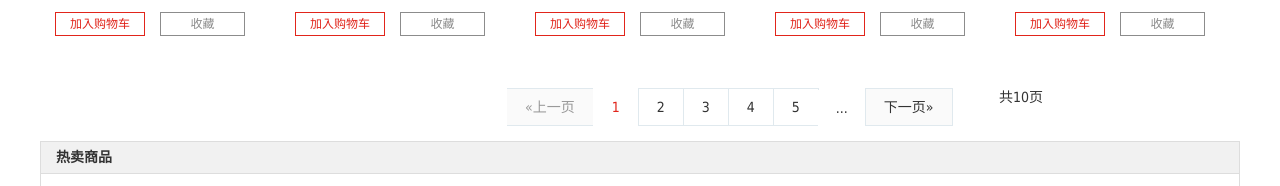
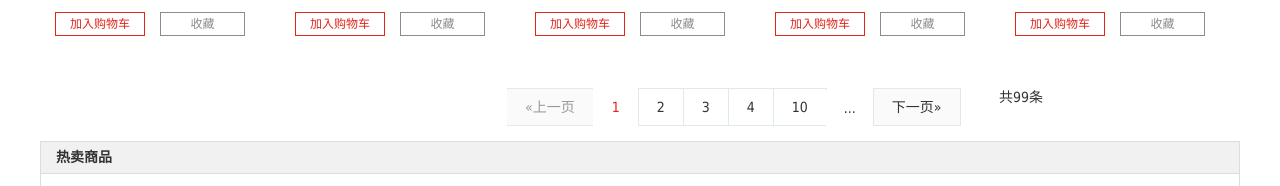
Before and after one commit to Kerwin-Jin/zekshop, a Vue app: page /#/search/1 in a window 1280 px wide. Shown: the part 1413-1599 px from the top of the page. Built offline with nearby package versions, Linux system fonts and the light colour scheme; no server answers; a small style sheet from the web is missing.

Commit message:
start pagination component

```diff
--- /dev/null
+++ b/src/components/Pagination/index.vue
@@ -0,0 +1,175 @@
+<template>
+  <div class="fr page">
+    <div class="sui-pagination clearfix">
+      <ul>
+        <li class="prev disabled">
+          <a href="#">«上一页</a>
+        </li>
+        <li class="active">
+          <a href="#">1</a>
+        </li>
+        <li>
+          <a href="#">2</a>
+        </li>
+        <li>
+          <a href="#">3</a>
+        </li>
+        <li>
+          <a href="#">4</a>
+        </li>
+        <li>
+          <a href="#">{{totalPageNum}}</a>
+        </li>
+        <li class="dotted"><span>...</span></li>
+        <li class="next">
+          <a href="#">下一页»</a>
+        </li>
+      </ul>
+      <div><span>共{{total}}条&nbsp;</span></div>
+    </div>
+  </div>
+</template>
+
+<script>
+export default {
+    name:"Pagination",
+    data(){
+        return{
+
+        }
+    },
+    props:{
+        currentPageNum:{
+            type:Number,
+            default:1
+        },
+        total:{
+            type:Number,
+            default:99
+        },
+        pageSize:{
+            type:Number,
+            default:10
+        },
+        continueNum:{
+            type:Number,
+            required:true
+        }
+    },
+    computed:{
+
+        // 计算总页码
+        totalPageNum(){
+            return Math.ceil(this.total / this.pageSize);
+        },
+
+        // 计算连续页的起始位置和结束位置
+        startEnd(){
+            let {continueNum,currentPageNum,totalPageNum} = this;
+            let start = 0, end = 0;
+
+            if(continueNum >= totalPageNum){
+                start = 1;
+                end = totalPageNum;
+            }else{
+
+                // 正常情况
+                start = currentPageNum - Math.floor(continueNum / 2);
+                end = currentPageNum + Math.floor(continueNum / 2);
+
+                //非正常情况
+                if(start<=0){
+                    start = 1;
+                    end = continueNum;
+                }
+                if(end > totalPageNum){
+                    end = totalPageNum;
+                    start = totalPageNum - continueNum + 1;
+                }
+            }
+
+            return{start,end};
+        }
+
+    }
+};
+</script>
+
+<style lang="less" scoped>
+.page {
+  width: 733px;
+  height: 66px;
+  overflow: hidden;
+  float: right;
+  .sui-pagination {
+    margin: 18px 0;
+    ul {
+      margin-left: 0;
+      margin-bottom: 0;
+      vertical-align: middle;
+      width: 490px;
+      float: left;
+      li {
+        line-height: 18px;
+        display: inline-block;
+        a {
+          position: relative;
+          float: left;
+          line-height: 18px;
+          text-decoration: none;
+          background-color: #fff;
+          border: 1px solid #e0e9ee;
+          margin-left: -1px;
+          font-size: 14px;
+          padding: 9px 18px;
+          color: #333;
+        }
+        &.active {
+          a {
+            background-color: #fff;
+            color: #e1251b;
+            border-color: #fff;
+            cursor: default;
+          }
+        }
+        &.prev {
+          a {
+            background-color: #fafafa;
+          }
+        }
+        &.disabled {
+          a {
+            color: #999;
+            cursor: default;
+          }
+        }
+        &.dotted {
+          span {
+            margin-left: -1px;
+            position: relative;
+            float: left;
+            line-height: 18px;
+            text-decoration: none;
+            background-color: #fff;
+            font-size: 14px;
+            border: 0;
+            padding: 9px 18px;
+            color: #333;
+          }
+        }
+        &.next {
+          a {
+            background-color: #fafafa;
+          }
+        }
+      }
+    }
+    div {
+      color: #333;
+      font-size: 14px;
+      float: right;
+      width: 241px;
+    }
+  }
+}
+</style>
--- a/src/main.js
+++ b/src/main.js
@@ -8,9 +8,10 @@ import "swiper/css/swiper.min.css"
 Vue.config.productionTip = false
 
 import TypeNav from "@/components/TypeNav"
+import Pagination from "@/components/Pagination"
 // 全局注册的组件，如果一个非路由组件被多个组件使用，那么定义在components，注册在全局
 Vue.component("TypeNav",TypeNav);
-
+Vue.component("Pagination",Pagination);
 
 new Vue({
   beforeCreate(){
--- a/src/pages/Search/index.vue
+++ b/src/pages/Search/index.vue
@@ -32,9 +32,7 @@
           <div class="sui-navbar">
             <div class="navbar-inner filter">
               <ul class="sui-nav">
-                <li
-                  :class="{ active: sortFlag === '1' }"
-                >
+                <li :class="{ active: sortFlag === '1' }">
                   <a href="javascript:;" @click="changeOrder('1')">
                     综合
                     <i
@@ -47,9 +45,7 @@
                     ></i>
                   </a>
                 </li>
-                <li
-                  :class="{ active: sortFlag === '2' }"
-                >
+                <li :class="{ active: sortFlag === '2' }">
                   <a href="javascript:;" @click="changeOrder('2')">价格</a>
                   <i
                     v-if="sortFlag === '2'"
@@ -442,35 +438,14 @@
               </li>
             </ul>
           </div>
-          <div class="fr page">
-            <div class="sui-pagination clearfix">
-              <ul>
-                <li class="prev disabled">
-                  <a href="#">«上一页</a>
-                </li>
-                <li class="active">
-                  <a href="#">1</a>
-                </li>
-                <li>
-                  <a href="#">2</a>
-                </li>
-                <li>
-                  <a href="#">3</a>
-                </li>
-                <li>
-                  <a href="#">4</a>
-                </li>
-                <li>
-                  <a href="#">5</a>
-                </li>
-                <li class="dotted"><span>...</span></li>
-                <li class="next">
-                  <a href="#">下一页»</a>
-                </li>
-              </ul>
-              <div><span>共10页&nbsp;</span></div>
-            </div>
-          </div>
+
+          <!-- 分页器组件 -->
+          <Pagination
+            :currentPageNum="searchParams.pageNo"
+            :total="searchInfo.total"
+            :pageSize="searchParams.pageSize"
+            :continueNum="5"
+          ></Pagination>
         </div>
         <!--hotsale-->
         <div class="clearfix hot-sale">
@@ -562,7 +537,7 @@
 </template>
 
 <script>
-import { mapGetters } from "vuex";
+import { mapGetters, mapState } from "vuex";
 import SearchSelector from "./SearchSelector";
 export default {
   name: "Search",
@@ -581,7 +556,7 @@ export default {
         trademark: "",
 
         order: "2:asc",
-        pageNo: 1,
+        pageNo: 14,
         pageSize: 10,
       },
     };
@@ -648,33 +623,34 @@ export default {
       console.log(trademark);
     },
 
-
     // 改变排序规则
-    changeOrder(sortFlag){
-
+    changeOrder(sortFlag) {
       let originSortFlag = this.sortFlag;
       let originSortType = this.sortType;
-      let newOrder = '';
+      let newOrder = "";
 
       // 如果点击了相同的排序标志，说明点击的是同一个标志，我们需要将排序类型改变
-      if(sortFlag === originSortFlag){
-        newOrder = `${sortFlag}:${originSortType==='asc'?'desc':'asc'}`;
-      }else{
+      if (sortFlag === originSortFlag) {
+        newOrder = `${sortFlag}:${originSortType === "asc" ? "desc" : "asc"}`;
+      } else {
         // 如果点击了不同的排序标志，说明点击的是同一个标志，我们需要将排序类型改变
         newOrder = `${sortFlag}:desc`;
       }
       console.log(newOrder);
       this.searchParams.order = newOrder;
-    }
+    },
   },
   computed: {
     ...mapGetters(["attrList", "goodList", "trademarkList"]),
-    sortFlag(){
-      return this.searchParams.order.split(':')[0];
+    ...mapState({
+      searchInfo:state=>state.search.searchInfo
+    }),
+    sortFlag() {
+      return this.searchParams.order.split(":")[0];
     },
-    sortType(){
-      return this.searchParams.order.split(':')[1];
-    }
+    sortType() {
+      return this.searchParams.order.split(":")[1];
+    },
   },
 };
 </script>
@@ -886,82 +862,6 @@ export default {
           }
         }
       }
-      .page {
-        width: 733px;
-        height: 66px;
-        overflow: hidden;
-        float: right;
-        .sui-pagination {
-          margin: 18px 0;
-          ul {
-            margin-left: 0;
-            margin-bottom: 0;
-            vertical-align: middle;
-            width: 490px;
-            float: left;
-            li {
-              line-height: 18px;
-              display: inline-block;
-              a {
-                position: relative;
-                float: left;
-                line-height: 18px;
-                text-decoration: none;
-                background-color: #fff;
-                border: 1px solid #e0e9ee;
-                margin-left: -1px;
-                font-size: 14px;
-                padding: 9px 18px;
-                color: #333;
-              }
-              &.active {
-                a {
-                  background-color: #fff;
-                  color: #e1251b;
-                  border-color: #fff;
-                  cursor: default;
-                }
-              }
-              &.prev {
-                a {
-                  background-color: #fafafa;
-                }
-              }
-              &.disabled {
-                a {
-                  color: #999;
-                  cursor: default;
-                }
-              }
-              &.dotted {
-                span {
-                  margin-left: -1px;
-                  position: relative;
-                  float: left;
-                  line-height: 18px;
-                  text-decoration: none;
-                  background-color: #fff;
-                  font-size: 14px;
-                  border: 0;
-                  padding: 9px 18px;
-                  color: #333;
-                }
-              }
-              &.next {
-                a {
-                  background-color: #fafafa;
-                }
-              }
-            }
-          }
-          div {
-            color: #333;
-            font-size: 14px;
-            float: right;
-            width: 241px;
-          }
-        }
-      }
     }
     .hot-sale {
       margin-bottom: 5px;
```
